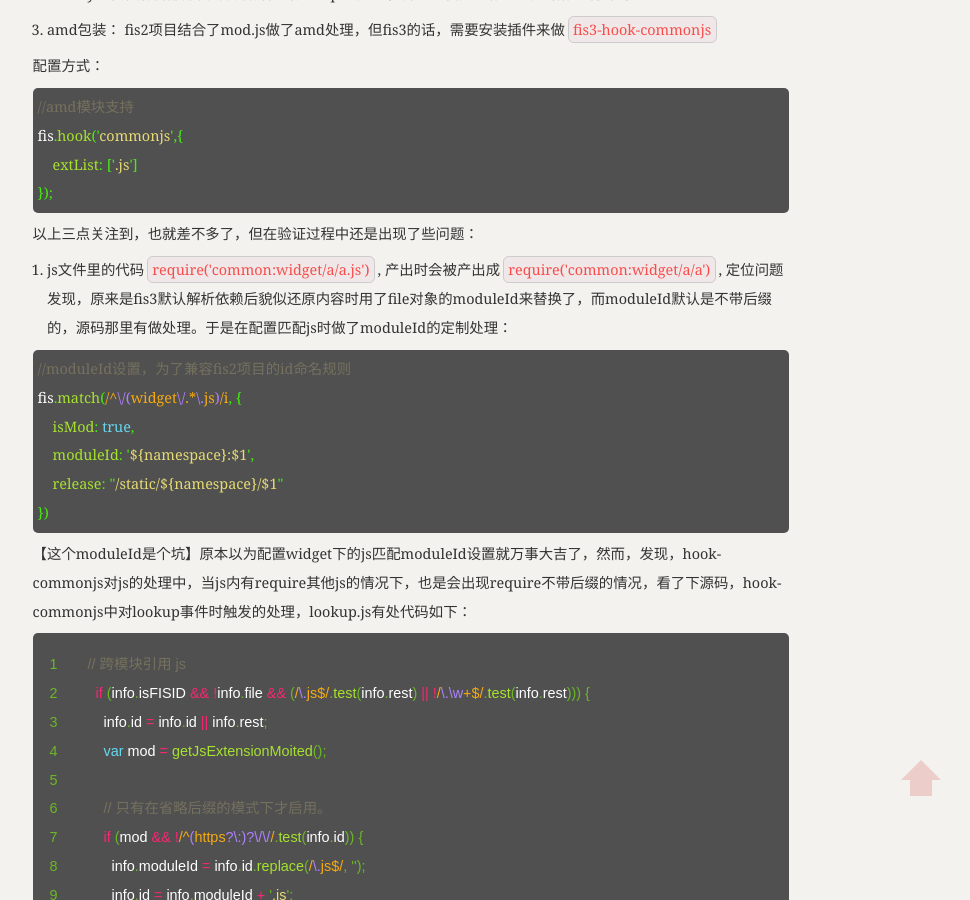
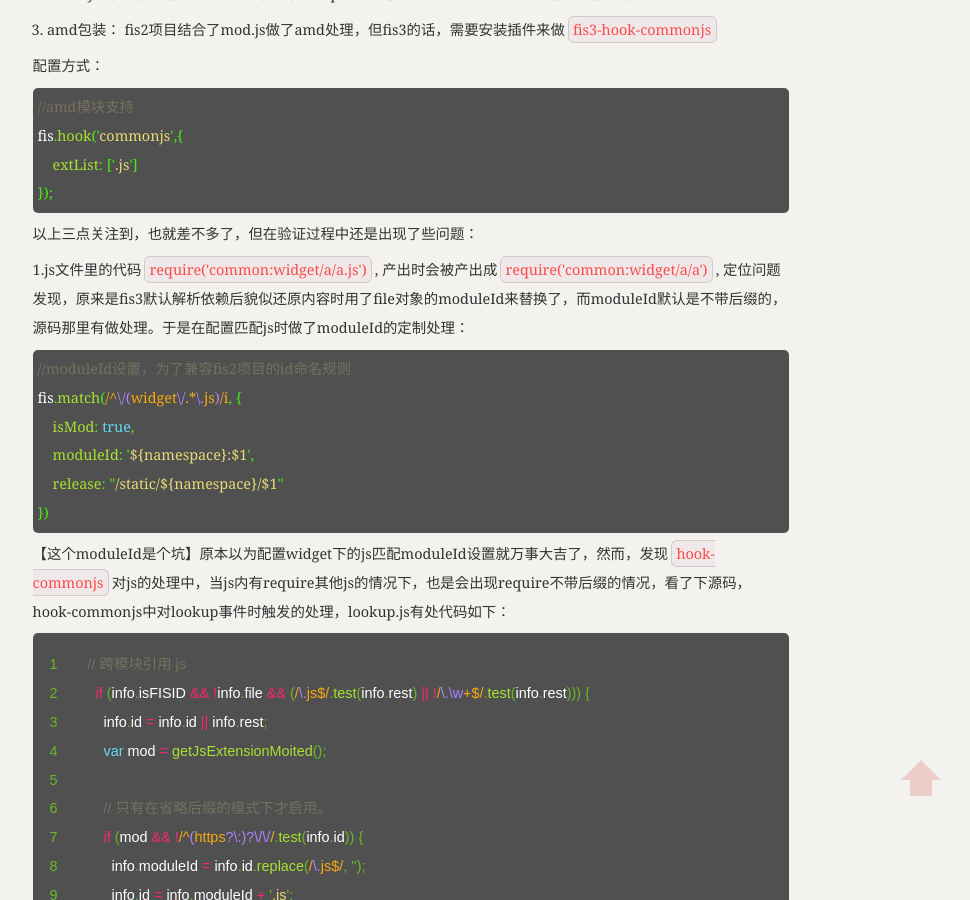
Before and after one commit to shellphon/githublog, a Jekyll site: the page built from _posts/2016-07-11-fis2fis3.md, in a window 1280 px wide and 900 px high, scrolled down 6452 px. Shown: the whole window, without its empty margins (229-1199 px from the left). Built offline with Jekyll 4.4.1, drawn with Linux system fonts in a browser that asks for light colours; comment, search, counter and statistics services are not loaded; some of the changed text lies outside the part shown.

Commit message:
update fis2fis3 joury

```diff
--- a/_posts/2016-07-11-fis2fis3.md
+++ b/_posts/2016-07-11-fis2fis3.md
@@ -249,7 +249,7 @@ fis.hook('commonjs',{
 
 以上三点关注到，也就差不多了，但在验证过程中还是出现了些问题：
 
-1. js文件里的代码`require('common:widget/a/a.js')`, 产出时会被产出成`require('common:widget/a/a')`, 定位问题发现，原来是fis3默认解析依赖后貌似还原内容时用了file对象的moduleId来替换了，而moduleId默认是不带后缀的，源码那里有做处理。于是在配置匹配js时做了moduleId的定制处理：
+1.js文件里的代码`require('common:widget/a/a.js')`, 产出时会被产出成`require('common:widget/a/a')`, 定位问题发现，原来是fis3默认解析依赖后貌似还原内容时用了file对象的moduleId来替换了，而moduleId默认是不带后缀的，源码那里有做处理。于是在配置匹配js时做了moduleId的定制处理：
 
 {%highlight javascript%}
 //moduleId设置，为了兼容fis2项目的id命名规则
@@ -260,7 +260,7 @@ fis.match(/^\/(widget\/.*\.js)/i, {
 })
 {%endhighlight%}
 
-【这个moduleId是个坑】原本以为配置widget下的js匹配moduleId设置就万事大吉了，然而，发现，hook-commonjs对js的处理中，当js内有require其他js的情况下，也是会出现require不带后缀的情况，看了下源码，hook-commonjs中对lookup事件时触发的处理，lookup.js有处代码如下：
+【这个moduleId是个坑】原本以为配置widget下的js匹配moduleId设置就万事大吉了，然而，发现`hook-commonjs`对js的处理中，当js内有require其他js的情况下，也是会出现require不带后缀的情况，看了下源码，hook-commonjs中对lookup事件时触发的处理，lookup.js有处代码如下：
 
 {%highlight javascript linenos%}
 // 跨模块引用 js
@@ -406,7 +406,7 @@ for(var packPath in pack){
 }
 {%endhighlight%}
 
-现在想到的还有一个缺点就是，fis.match可以写成链式调用的 ，但是这里就被我断开了,不够优雅。
+现在想到的还有一个缺点就是，`fis.match`可以写成链式调用的 ，但是这里就被我断开了,不够优雅。
 在做打包的时候发现打包顺序问题，通过设置packOrder值即可控制打包顺序。
 
 -- update --
```
Also changed, not shown: other parts of _posts/2016-07-11-fis2fis3.md (+1 -1 lines).
